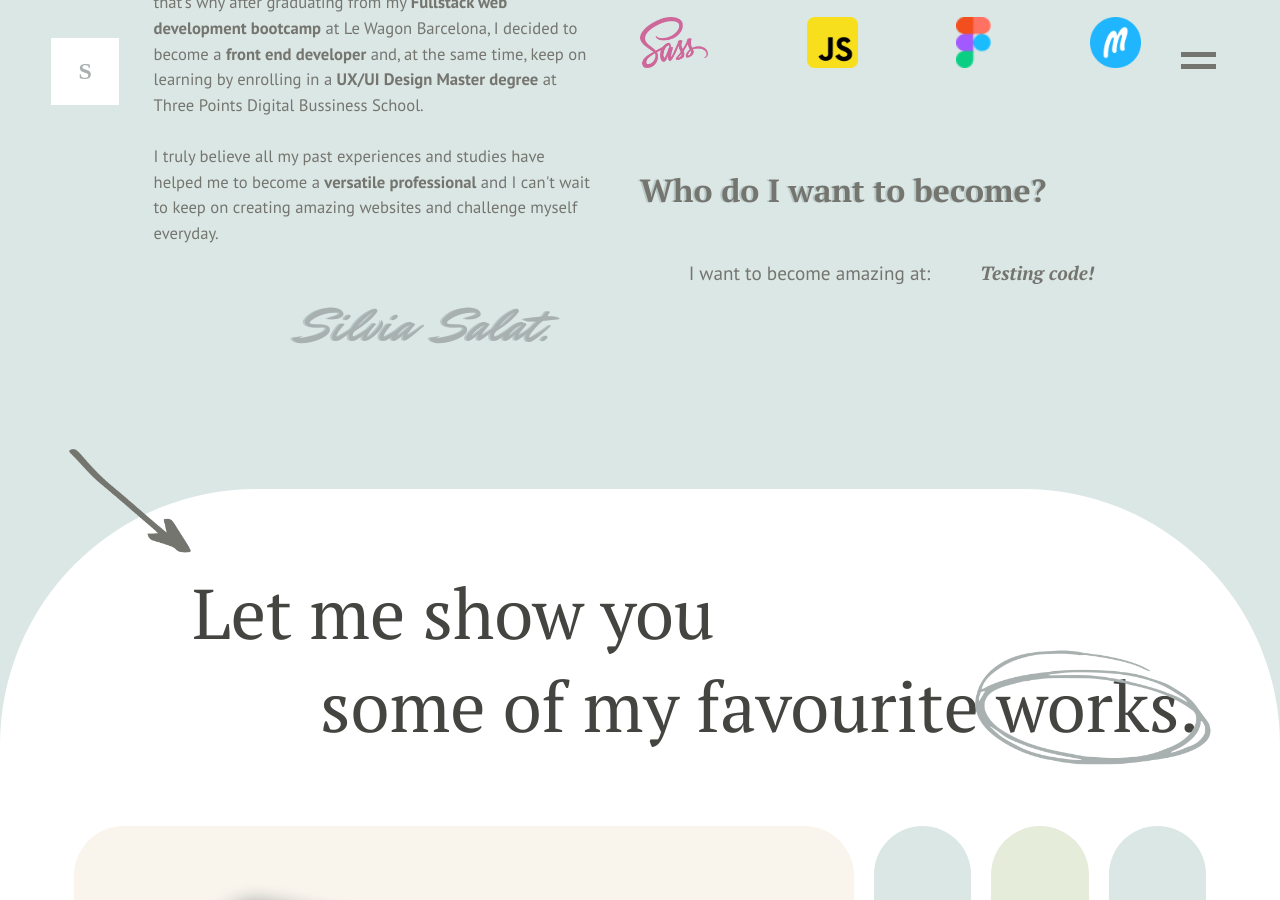
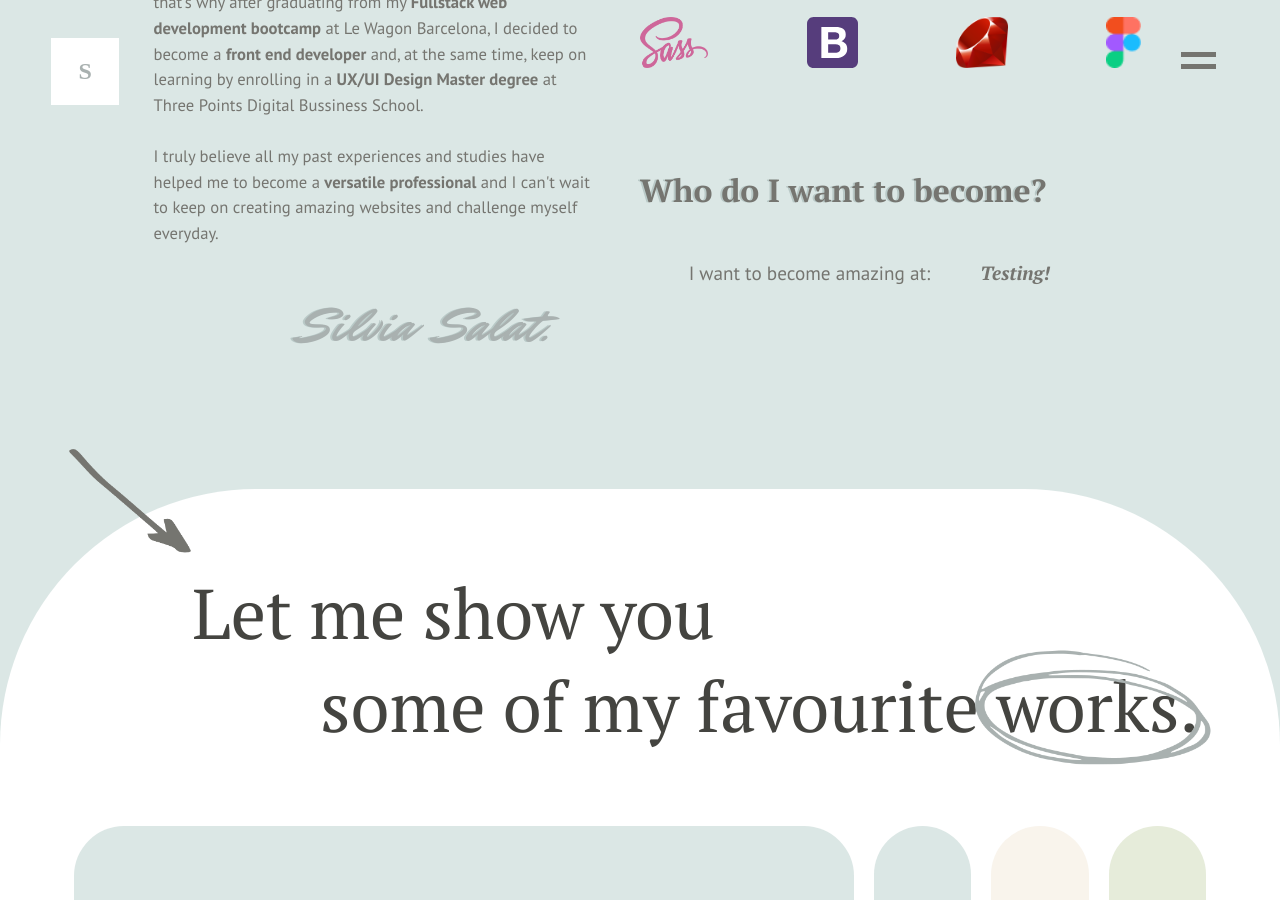
Before and after one commit to silsc/portfolio, a Jekyll site: the page built from index.markdown, in a window 1280 px wide and 900 px high, scrolled down 1207 px. Built offline with Jekyll 4.4.1, drawn with Linux system fonts in a browser that asks for light colours; some of the changed text lies outside the part shown.

Commit message:
CHANGE(projects) project info

```diff
--- a/index.markdown
+++ b/index.markdown
@@ -52,13 +52,13 @@
           <div>
             <div class="line1-logos">
               <div class="tooltip">
-                <img src="/assets/images/ruby.png"/><span class="tooltiptext">Ruby on Rails</span>
-              </div>
-              <div class="tooltip">
-                <img src="/assets/images/bootstrap.svg"/><span class="tooltiptext">Bootstrap</span>
+                <img src="/assets/images/react.png"/><span class="tooltiptext">React</span>
               </div>
               <div class="tooltip">
                 <img src="/assets/images/html.png"/><span class="tooltiptext">HTML & CSS</span>
+              </div>
+              <div class="tooltip">
+                <img src="/assets/images/js.png"/><span class="tooltiptext">JavaScript</span>
               </div>
             </div>
             <div class="line2-logos">
@@ -66,13 +66,13 @@
                 <img src="/assets/images/sass.png"/><span class="tooltiptext">Sass</span>
               </div>
               <div class="tooltip">
-                <img src="/assets/images/js.png"/><span class="tooltiptext">JavaScript</span>
+                <img src="/assets/images/bootstrap.svg"/><span class="tooltiptext">Bootstrap</span>
+              </div>
+              <div class="tooltip">
+                <img src="/assets/images/ruby.png"/><span class="tooltiptext">Ruby on Rails</span>
               </div>
               <div class="tooltip">
                 <img src="/assets/images/figma.png"/><span class="tooltiptext">Figma</span>
-              </div>
-              <div class="tooltip">
-                <img src="/assets/images/marvel.png"/><span class="tooltiptext">Marvel</span>
               </div>
             </div>
           </div>
@@ -82,9 +82,9 @@
             <div>
                 <ul class="flip4">
                     <li>Creating clean code!</li>
-                    <li>Testing code!</li>
+                    <li>Testing!</li>
+                    <li>React and Redux!</li>
                     <li>REST APIs!</li>
-                    <li>Js Frameworks!</li>
                 </ul>
             </div>
           </h4>
@@ -103,34 +103,34 @@
       <img src="/assets/images/work-circle.png" class="work-circle"/>
     </div>
     <div class="carousel-container">
-      <div class="panel active" style="background-image: url('/assets/images/rent.png'); cursor: pointer;" onclick="window.open('https://rentyourchefonline.herokuapp.com/');">
-        <a class="btn" href="https://rentyourchefonline.herokuapp.com/">Go to project</a>
+      <div class="panel active" style="background-image: url('/assets/images/indora.png'); cursor: pointer;" onclick="window.open('https://quintetindora.netlify.app/');">
+        <a class="btn" href="https://github.com/silsc/quintetindoraweb">Go to repo</a>
       </div>
       <div class="panel" style="background-image: url('/assets/images/w-project.png'); cursor: pointer;" onclick="window.open('https://wprojectphotography.netlify.app/');">
-        <a class="btn" href="http://www.spotlight-connect.com/">Go to project</a>
+        <a class="btn" href="https://github.com/silsc/wproject">Go to repo</a>
+      </div>
+      <div class="panel" style="background-image: url('/assets/images/weathertoday.png'); cursor: pointer;" onclick="window.open('https://weathertoday-heyitssilvia.netlify.app/');">
+        <a class="btn" href="https://github.com/silsc/react_weather">Go to repo</a>
       </div>
       <div class="panel" style="background-image: url('/assets/images/danisalat.png'); cursor: pointer;" onclick="window.open('http://danisalat.com/');">
-        <a class="btn" href="http://danisalat.com/">Go to project</a>
-      </div>
-      <div class="panel" style="background-image: url('/assets/images/elrincon.png'); cursor: pointer;" onclick="window.open('https://el-rincon.webflow.io/');">
-        <a class="btn" href="https://el-rincon.webflow.io/">Go to project</a>
+        <a class="btn" href="https://github.com/silsc/danisalat/">Go to repo</a>
       </div>
     </div>
     <div class="workshow">
         <div class="workcards-container">
+          <div class="workcard" style="background-image: url('/assets/images/indora.png'); cursor: pointer;" onclick="window.location='https://quintetindora.netlify.app/';">
+            <h3>Quintet Indora</h3>
+          </div>
           <div class="workcard" style="background-image: url('/assets/images/w-project.png'); cursor: pointer;" onclick="window.open('https://wprojectphotography.netlify.app/');">
             <h3>W-project</h3>
           </div>
+        </div>
+        <div class="workcards-container">
+          <div class="workcard" style="background-image: url('/assets/images/weathertoday.png'); cursor: pointer;" onclick="window.open('https://weathertoday-heyitssilvia.netlify.app/');">
+            <h3>Weather Today</h3>
+          </div>
           <div class="workcard" style="background-image: url('/assets/images/danisalat.png'); cursor: pointer;" onclick="window.open('http://danisalat.com/');">
             <h3>Dani Salat</h3>
-          </div>
-        </div>
-        <div class="workcards-container">
-          <div class="workcard" style="background-image: url('/assets/images/rent.png'); cursor: pointer;" onclick="window.open('https://rentyourchefonline.herokuapp.com/');">
-            <h3>Rent your chef</h3>
-          </div>
-          <div class="workcard" style="background-image: url('/assets/images/elrincon.png'); cursor: pointer;" onclick="window.location='https://el-rincon.webflow.io/';">
-            <h3>El rincón</h3>
           </div>
         </div>
     </div>
```
Also changed, not shown: assets/images/danisalat.png, assets/images/elrincon.png (deleted), assets/images/indora.png (added), assets/images/react.png (added), assets/images/rent.png (deleted), assets/images/spotlight.png (deleted), assets/images/w-project.png, assets/images/weathertoday.png (added).
